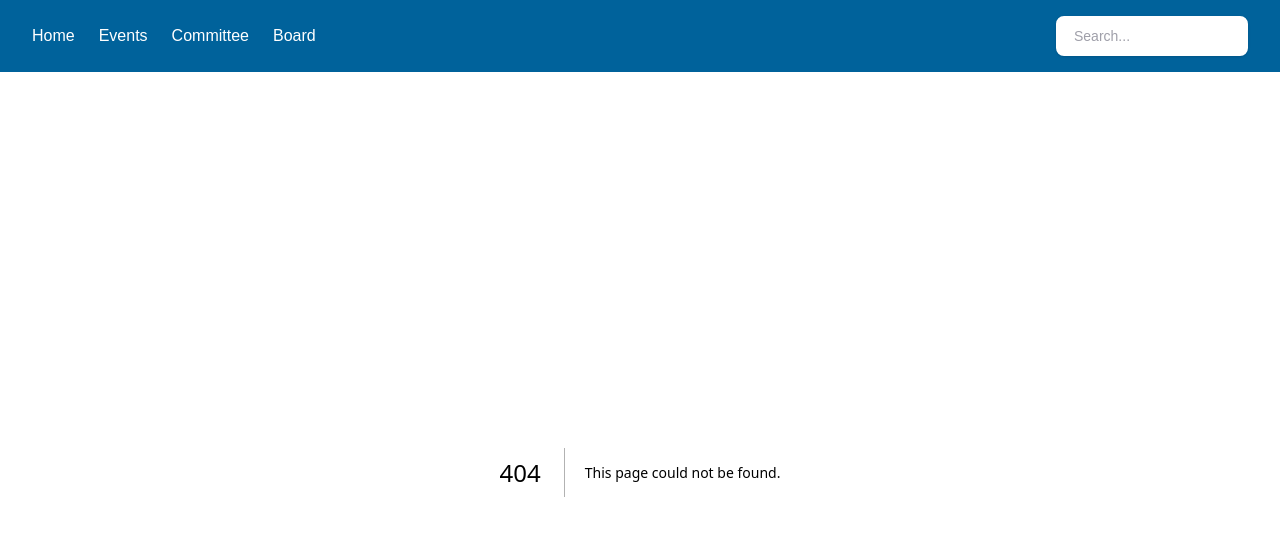
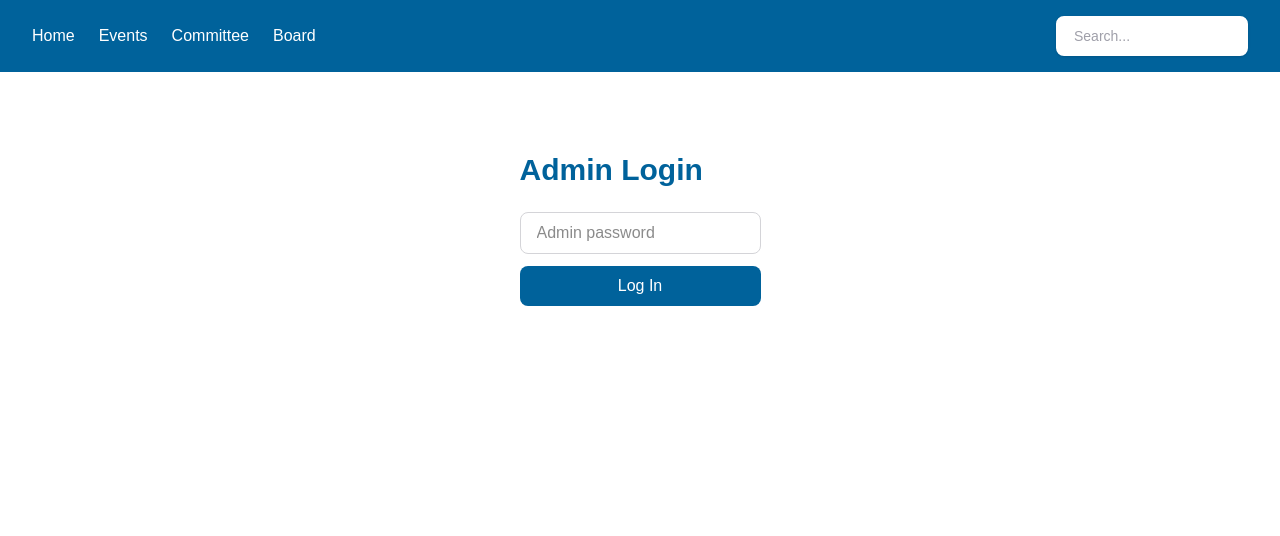
Before and after one commit to mirl0w/ieee-zewailcity, a Next.js app: page /admin/login in a window 1280 px wide. Before the commit this address had no page. Shown: the top 536 px of the page. Built offline with nearby package versions, Linux system fonts and the light colour scheme.

Commit message:
Add admin login system with session cookie

```diff
--- /dev/null
+++ b/app/admin/login/page.tsx
@@ -0,0 +1,44 @@
+export default function LoginPage() {
+  async function login(formData: FormData) {
+    "use server";
+
+    const { cookies } = await import("next/headers");
+    const password = formData.get("password") as string;
+
+    if (password !== process.env.ADMIN_PASSWORD) {
+      throw new Error("Incorrect password");
+    }
+
+    const cookieStore = await cookies();
+    cookieStore.set("admin_session", process.env.ADMIN_PASSWORD!, {
+      httpOnly: true,
+      secure: true,
+      sameSite: "strict",
+      maxAge: 60 * 60 * 24 * 7, // 7 days
+    });
+
+    const { redirect } = await import("next/navigation");
+    redirect("/admin");
+  }
+
+  return (
+    <div className="max-w-sm mx-auto px-6 py-20">
+      <h1 className="text-3xl font-bold text-[#00629B] mb-6">Admin Login</h1>
+      <form action={login} className="flex flex-col gap-3">
+        <input
+          type="password"
+          name="password"
+          placeholder="Admin password"
+          required
+          className="px-4 py-2 border border-zinc-300 rounded-lg"
+        />
+        <button
+          type="submit"
+          className="px-4 py-2 bg-[#00629B] text-white rounded-lg hover:bg-[#004f7c] transition"
+        >
+          Log In
+        </button>
+      </form>
+    </div>
+  );
+}
--- /dev/null
+++ b/app/admin/page.tsx
@@ -0,0 +1,32 @@
+import { isAdmin } from "../../lib/auth";
+import { redirect } from "next/navigation";
+import Link from "next/link";
+
+export default async function AdminPage() {
+  const loggedIn = await isAdmin();
+
+  if (!loggedIn) {
+    redirect("/admin/login");
+  }
+
+  return (
+    <div className="max-w-3xl mx-auto px-6 py-12">
+      <h1 className="text-3xl font-bold text-[#00629B] mb-6">Admin Panel</h1>
+      <p className="text-zinc-600 mb-6">
+        You&apos;re logged in. Go manage content:
+      </p>
+      <ul className="flex flex-col gap-2">
+        <li>
+          <Link href="/events" className="text-[#00629B] hover:underline">
+            Manage Events
+          </Link>
+        </li>
+        <li>
+          <Link href="/committee" className="text-[#00629B] hover:underline">
+            Manage Committee
+          </Link>
+        </li>
+      </ul>
+    </div>
+  );
+}
--- /dev/null
+++ b/lib/auth.ts
@@ -0,0 +1,7 @@
+import { cookies } from "next/headers";
+
+export async function isAdmin() {
+  const cookieStore = await cookies();
+  const session = cookieStore.get("admin_session");
+  return session?.value === process.env.ADMIN_PASSWORD;
+}
```
